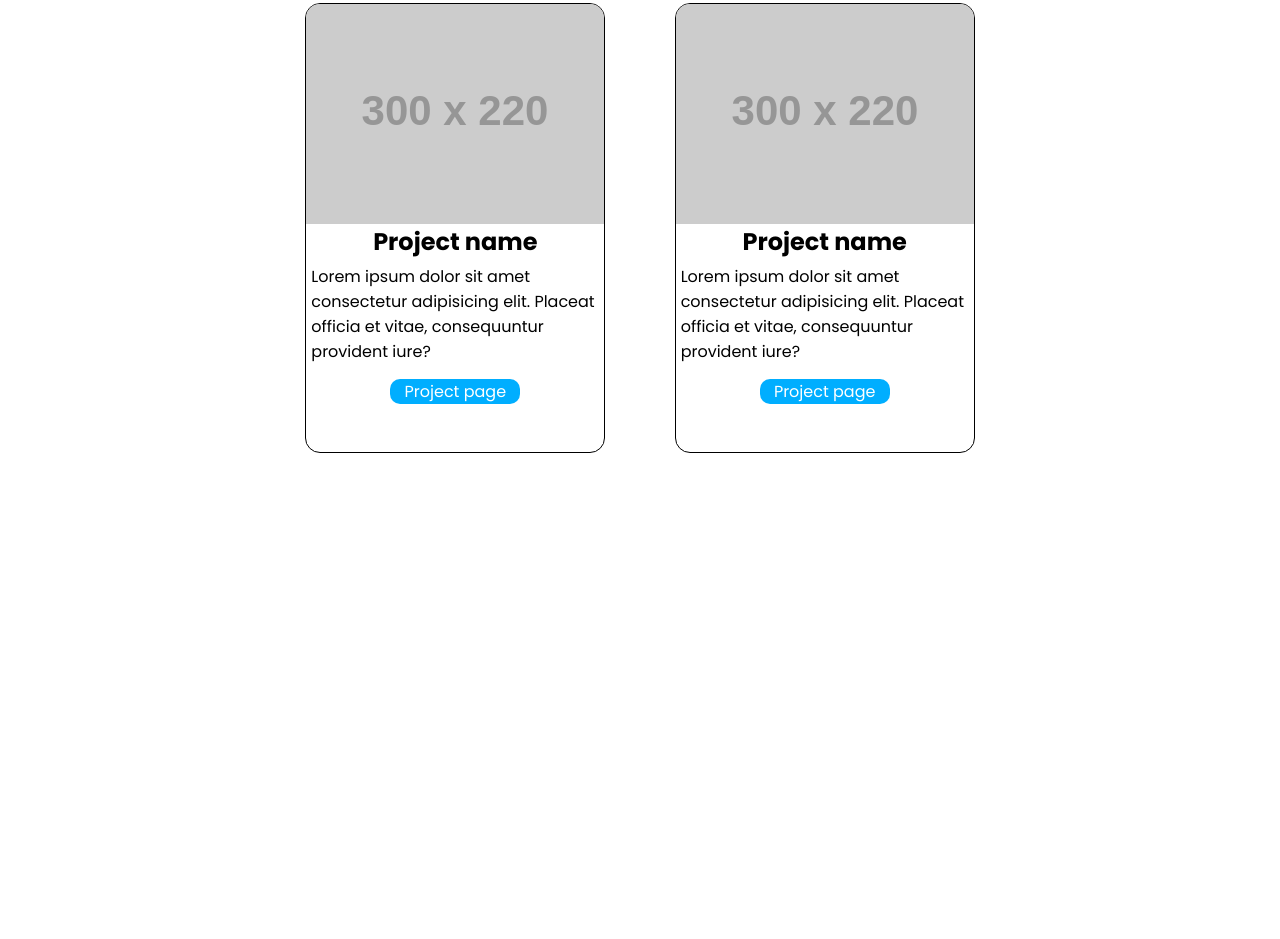
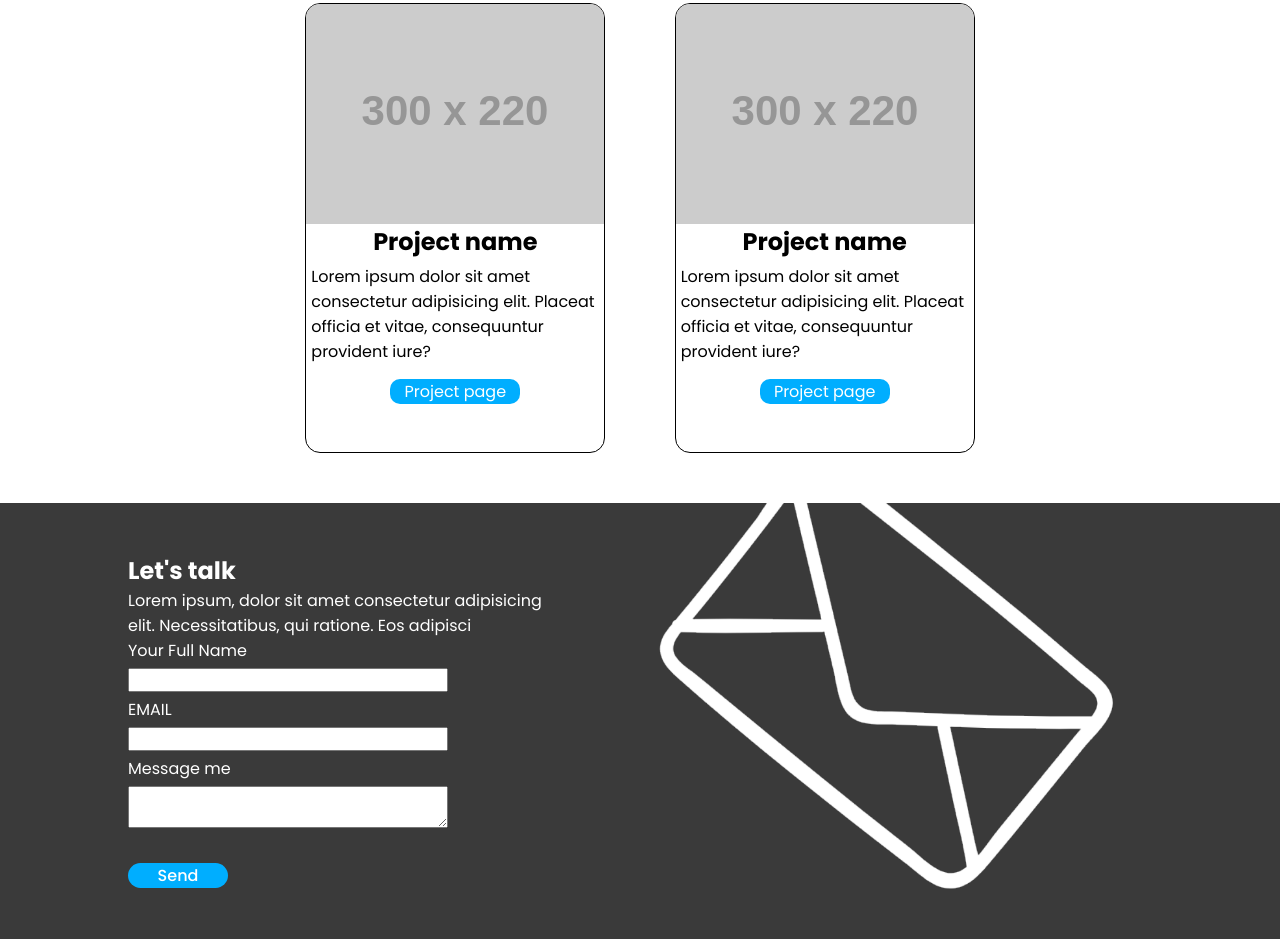
Before and after one commit to gurbensira/portfolio-project, a plain HTML site: page index.html in a window 1280 px wide. Shown: the part 2274-3213 px from the top of the page. Before the commit the page ends 2727 px from the top, so only its background shows below. Drawn offline with Linux system fonts and the light colour scheme; placeholder pictures from the web are drawn by us.

Commit message:
contact section added

```diff
--- a/index.html
+++ b/index.html
@@ -26,7 +26,7 @@
                 <li><a href="#">Home</a></li>
                 <li><a href="#about">About</a></li>
                 <li><a href="#gallery">Gallery</a></li>
-                <li><a href="#">Contact</a></li>
+                <li><a href="#contact">Contact</a></li>
             </ul>
         </nav>
     </header>
@@ -123,6 +123,24 @@
             </div>
         </div>
     </section>
+    <section id="contact">
+
+        <div class="form-wrapper">
+            <h1>Let's talk</h1>
+            <p>Lorem ipsum, dolor sit amet consectetur adipisicing<br> elit. Necessitatibus, qui ratione. Eos adipisci
+            </p>
+            <form>
+                <label for="name">Your Full Name</label>
+                <input type="text" id="name" required />
+                <label for="email">EMAIL</label>
+                <input type="email" id="email" required />
+                <label for="textArea">Message me</label>
+                <textarea id="textArea" required></textarea>
+                <button type="submit">Send</button>
+        </div>
+        <img class="envelope" src="images/Rectangle 41.png" alt="">
+        </form>
+    </section>
 </body>
 
 </html>
--- a/style.css
+++ b/style.css
@@ -225,3 +225,75 @@ header {
         transition: 0.5s;
     }
 }
+
+#contact {
+    display: flex;
+    flex-direction: row;
+    margin-top: 50px;
+    width: 100vw;
+    height: fit-content;
+    background-color: #3A3A3A;
+
+    .form-wrapper {
+        display: flex;
+        flex-direction: column;
+        width: 50%;
+        height: fit-content;
+        /* border-right: 2px solid white; */
+
+
+    }
+
+
+    h1 {
+        padding-top: 50px;
+    }
+
+    h1,
+    p {
+        padding-left: 20%;
+        color: white;
+    }
+
+    form {
+        margin-left: 20%;
+        gap: 5px;
+        display: flex;
+        flex-direction: column;
+        height: fit-content;
+        width: 100%;
+        /* border: 1px solid white; */
+    }
+
+    label {
+        color: white;
+    }
+
+    input,
+    textarea {
+        display: block;
+        width: 50%;
+    }
+
+    button {
+        color: white;
+        background: rgb(0, 174, 255);
+        font-weight: 500;
+        font-size: 12pt;
+        margin-top: 30px;
+        display: block;
+        width: 100px;
+        border-radius: 15px;
+        border: none;
+    }
+
+    button:hover {
+        background-color: lightskyblue;
+        transition: 0.5s;
+        cursor: pointer;
+    }
+
+    .envelope {
+        width: 500px;
+    }
+}
```
Also changed, not shown: images/Rectangle 41.png (added).
